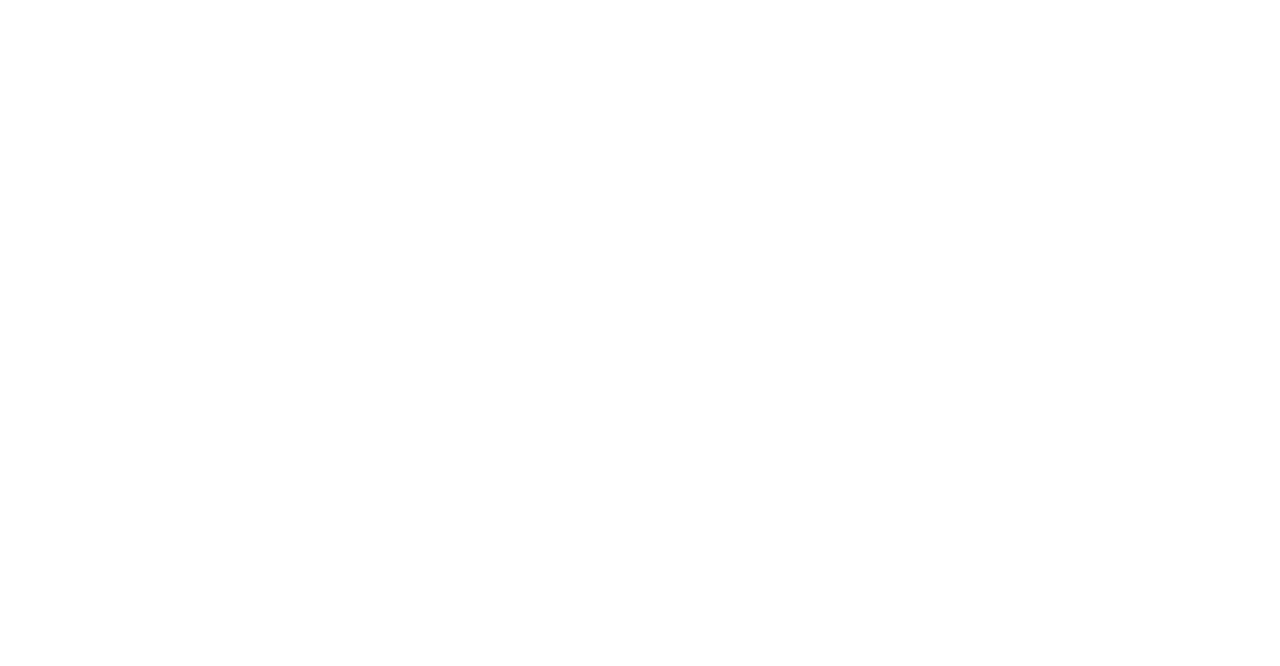
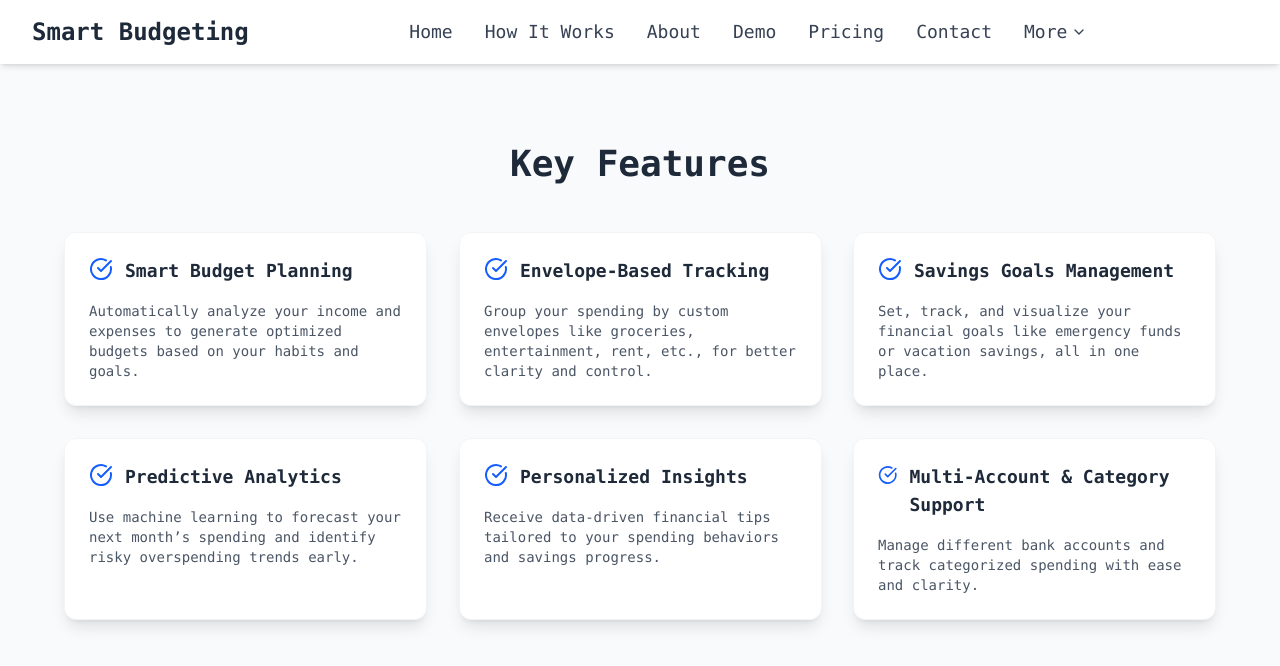
Before and after one commit to Pyaephyo33/smart-budgeting, a React (Vite) app in the folder frontend/: page /features in a window 1280 px wide. Before the commit this address had no page. Shown: the top 666 px of the page. Built offline with nearby package versions, Linux system fonts and the light colour scheme.

Commit message:
FAQ and Features pages

```diff
--- a/frontend/src/App.jsx
+++ b/frontend/src/App.jsx
@@ -8,6 +8,9 @@
 // Pages
 // client
 import Home from './pages/Home';
+import Contact from './pages/Contact';
+import Features from './pages/Features';
+import FAQ from './pages/FAQ';
 import Auth from './pages/auth/Auth';
 
 // admin
@@ -54,6 +57,25 @@
             <Footer />
           </>
         } />
+        <Route path="/contact" element={
+          <>
+            <Navbar />
+            <Contact />
+          </>
+        } />
+        <Route path="/faq" element={
+          <>
+            <Navbar />
+            <FAQ />
+          </>
+        } />
+        <Route path="/features" element={
+          <>
+            <Navbar />
+            <Features />
+          </>
+        } />
+
 
         <Route path="/auth" element={<Auth />} />
 
--- a/frontend/src/components/Navbar.jsx
+++ b/frontend/src/components/Navbar.jsx
@@ -1,5 +1,6 @@
 import React, { useState } from 'react';
 import { ChevronDown } from 'lucide-react';
+import { Link } from 'react-router-dom';
 
 const Navbar = () => {
   const [menuOpen, setMenuOpen] = useState(false);
@@ -45,9 +46,9 @@
           <a href="#pricing" className="text-gray-700 hover:text-blue-600 font-medium text-base md:text-lg">
             Pricing
           </a>
-          <a href="/contact" className="text-gray-700 hover:text-blue-600 font-medium text-base md:text-lg">
+          <Link to="/contact" className="text-gray-700 hover:text-blue-600 font-medium text-base md:text-lg">
             Contact
-          </a>
+          </Link>
 
           <div className="relative">
             <button
@@ -59,12 +60,12 @@
 
             {dropdownOpen && (
               <div className='absolute right-0 mt-2 bg-white border rounded-lg shadow-lg p-2 w-40 animate-fade-in z-50'>
-                <a href="#features" className='block px-4 py-2 text-sm text-gray-700 hover:bg-gray-100 rounded'>
+                <Link to="/features" className='block px-4 py-2 text-sm text-gray-700 hover:bg-gray-100 rounded'>
                   Features
-                </a>
-                <a href="#faq" className='block px-4 py-2 text-sm text-gray-700 hover:bg-gray-100 rounded'>
+                </Link>
+                <Link to="/faq" className='block px-4 py-2 text-sm text-gray-700 hover:bg-gray-100 rounded'>
                   FAQ
-                </a>
+                </Link>
                 <a href="/auth" className='block px-4 py-2 text-sm text-gray-700 hover:bg-gray-100 rounded'>
                   Login
                 </a>
--- a/frontend/src/index.css
+++ b/frontend/src/index.css
@@ -3,54 +3,38 @@
 @layer base {
   html {
     @apply font-mono;
+    scroll-behavior: smooth;
   }
 }
 
 @layer utilities {
-  .animate-fade-in-up {
-    animation: fadeInUp 0.6s ease-out both;
-  }
-  .animate-fade-in-down {
-    animation: fadeInDown 0.6s ease-out both;
-  }
-
-  @keyframes fadeInUp {
-    from { opacity: 0; transform: translateY(20px); }
-    to { opacity: 1; transform: translateY(0); }
-  }
-
-  @keyframes fadeInDown {
-    from { opacity: 0; transform: translateY(-20px); }
-    to { opacity: 1; transform: translateY(0); }
-  }
-}
-
-
-
+  /* Fade In */
   @keyframes fade-in {
     from { opacity: 0; transform: scale(0.95); }
     to { opacity: 1; transform: scale(1); }
   }
 
   .animate-fade-in {
-  animation: fade-in 0.2s ease-out forwards;
+    animation: fade-in 0.3s ease-out forwards;
   }
 
-html {
-  scroll-behavior: smooth;
-}
-
+  /* Fade In Up */
   @keyframes fade-in-up {
-  0% {
-    opacity: 0;
-    transform: translateY(20px) scale(0.98);
-  }
-  100% {
-    opacity: 1;
-    transform: translateY(0) scale(1);
-  }
+    0% { opacity: 0; transform: translateY(20px) scale(0.98); }
+    100% { opacity: 1; transform: translateY(0) scale(1); }
   }
 
   .animate-fade-in-up {
-  animation: fade-in-up 0.3s ease-out forwards;
+    animation: fade-in-up 0.4s ease-out forwards;
   }
+
+  /* Fade In Down */
+  @keyframes fade-in-down {
+    from { opacity: 0; transform: translateY(-20px); }
+    to { opacity: 1; transform: translateY(0); }
+  }
+
+  .animate-fade-in-down {
+    animation: fade-in-down 0.4s ease-out forwards;
+  }
+}
--- /dev/null
+++ b/frontend/src/pages/FAQ.jsx
@@ -0,0 +1,65 @@
+import React, { useState } from 'react';
+import { ChevronDown, ChevronUp } from 'lucide-react';
+
+const faqList = [
+  {
+    question: "How does the budgeting system work?",
+    answer: "We use envelope budgeting where you allocate money to categories like food, rent, and savings. This allows you to visualize where your money is going and avoid overspending."
+  },
+  {
+    question: "Is Smart Budgeting free to use?",
+    answer: "Yes! Our core features are free. You can also upgrade to Premium for advanced insights, ML forecasts, and multi-account sync."
+  },
+  {
+    question: "How secure is my financial data?",
+    answer: "We use industry-standard encryption and never share your data. You’re always in full control of your personal information."
+  },
+  {
+    question: "Can I sync with my bank?",
+    answer: "Bank sync is available in Premium plans. You can securely link your bank account using Plaid or manually import CSVs."
+  },
+  {
+    question: "What ML features are available?",
+    answer: "We use time-series models to predict your weekly and monthly expenses, identify patterns, and deliver tailored financial tips."
+  },
+];
+
+const FAQ = () => {
+  const [openIndex, setOpenIndex] = useState(null);
+
+  const toggleFAQ = (index) => {
+    setOpenIndex(index === openIndex ? null : index);
+  };
+
+  return (
+    <section className="min-h-screen bg-white py-20 px-6">
+      <div className="max-w-4xl mx-auto">
+        <h2 className="text-4xl font-bold text-center text-gray-800 mb-12">Frequently Asked Questions</h2>
+
+        <div className="space-y-6">
+          {faqList.map((item, idx) => (
+            <div
+              key={idx}
+              className="bg-gray-50 border border-gray-200 rounded-xl shadow-md overflow-hidden transition-all duration-300 animate-fade-in-up"
+            >
+              <button
+                onClick={() => toggleFAQ(idx)}
+                className="w-full px-6 py-5 flex justify-between items-center text-left text-gray-800 font-medium text-lg focus:outline-none hover:bg-gray-100"
+              >
+                {item.question}
+                {openIndex === idx ? <ChevronUp /> : <ChevronDown />}
+              </button>
+              {openIndex === idx && (
+                <div className="px-6 pb-5 text-gray-600 text-sm transition-all duration-300">
+                  {item.answer}
+                </div>
+              )}
+            </div>
+          ))}
+        </div>
+      </div>
+    </section>
+  );
+};
+
+export default FAQ;
--- /dev/null
+++ b/frontend/src/pages/Features.jsx
@@ -0,0 +1,56 @@
+import React from 'react';
+import { CheckCircle } from 'lucide-react';
+
+const features = [
+  {
+    title: "Smart Budget Planning",
+    description: "Automatically analyze your income and expenses to generate optimized budgets based on your habits and goals."
+  },
+  {
+    title: "Envelope-Based Tracking",
+    description: "Group your spending by custom envelopes like groceries, entertainment, rent, etc., for better clarity and control."
+  },
+  {
+    title: "Savings Goals Management",
+    description: "Set, track, and visualize your financial goals like emergency funds or vacation savings, all in one place."
+  },
+  {
+    title: "Predictive Analytics",
+    description: "Use machine learning to forecast your next month’s spending and identify risky overspending trends early."
+  },
+  {
+    title: "Personalized Insights",
+    description: "Receive data-driven financial tips tailored to your spending behaviors and savings progress."
+  },
+  {
+    title: "Multi-Account & Category Support",
+    description: "Manage different bank accounts and track categorized spending with ease and clarity."
+  },
+];
+
+const Features = () => {
+  return (
+    <section className="min-h-screen bg-gray-50 py-20 px-6">
+      <div className="max-w-6xl mx-auto">
+        <h2 className="text-4xl font-extrabold text-center text-gray-800 mb-12">Key Features</h2>
+
+        <div className="grid grid-cols-1 sm:grid-cols-2 lg:grid-cols-3 gap-8">
+          {features.map((feature, idx) => (
+            <div
+              key={idx}
+              className="bg-white p-6 rounded-xl shadow-lg border border-gray-100 transform hover:-translate-y-1 hover:shadow-2xl transition-all duration-300 animate-fade-in-up"
+            >
+              <div className="flex items-start gap-3 mb-4">
+                <CheckCircle className="text-blue-600 w-6 h-6" />
+                <h3 className="text-lg font-semibold text-gray-800">{feature.title}</h3>
+              </div>
+              <p className="text-gray-600 text-sm">{feature.description}</p>
+            </div>
+          ))}
+        </div>
+      </div>
+    </section>
+  );
+};
+
+export default Features;
```
Lines whose indentation alone changed are shown as unchanged.
